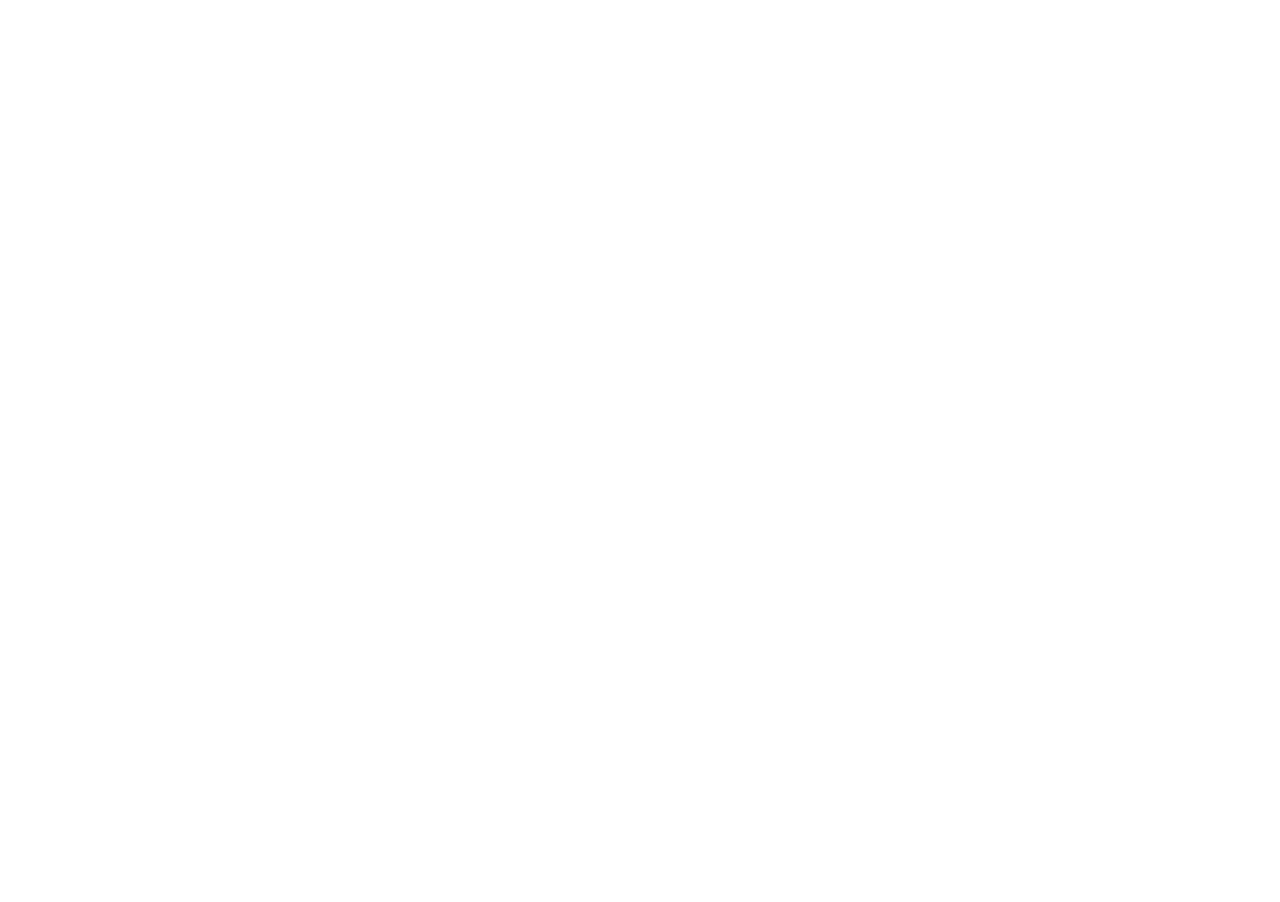
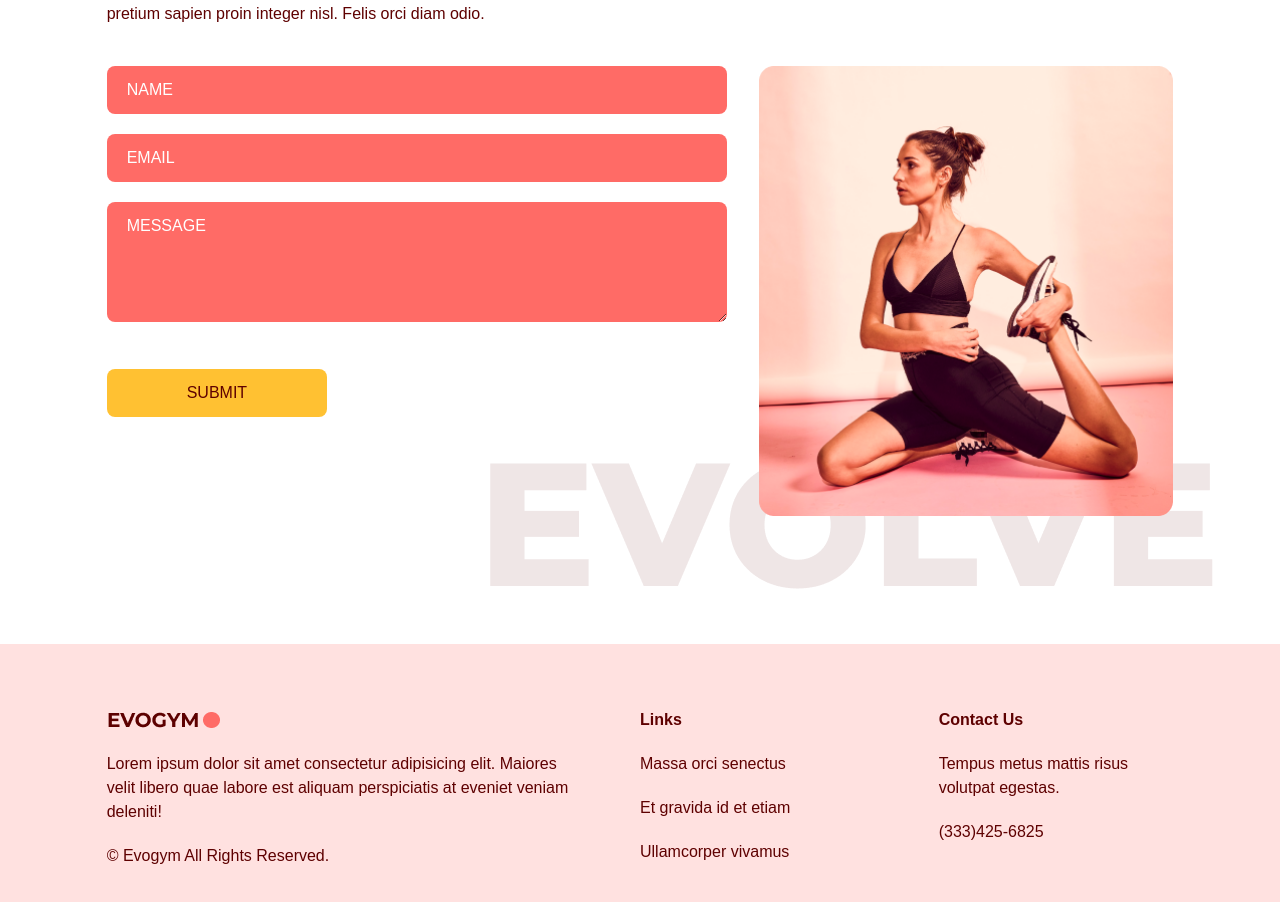
Before and after one commit to otvertka/gym-ts, a React (Vite) app: page / in a window 1280 px wide. Shown: the part 3084-3986 px from the top of the page. Before the commit the page ends 2990 px from the top, so only its background shows below. Built offline with nearby package versions, Linux system fonts and the light colour scheme.

Commit message:
realized contact page

```diff
--- a/package.json
+++ b/package.json
@@ -14,7 +14,8 @@
     "framer-motion": "^11.18.0",
     "react": "^18.3.1",
     "react-anchor-link-smooth-scroll": "^1.0.12",
-    "react-dom": "^18.3.1"
+    "react-dom": "^18.3.1",
+    "react-hook-form": "^7.54.2"
   },
   "devDependencies": {
     "@eslint/js": "^9.17.0",
--- a/src/App.tsx
+++ b/src/App.tsx
@@ -4,6 +4,8 @@
 import Home from "./scenes/home";
 import Benefits from "./scenes/benefits";
 import OurClasses from "./scenes/OurClasses";
+import ContactUs from "./scenes/contactUs";
+import Footer from "./scenes/footer";
 
 
 function App() {
@@ -33,6 +35,8 @@
       <Home setSelectedPage={setSelectedPage} />
       <Benefits setSelectedPage={setSelectedPage} />
       <OurClasses setSelectedPage={setSelectedPage} />
+      <ContactUs setSelectedPage={setSelectedPage} />
+      <Footer setSelectedPage={setSelectedPage} />
     </div>
   )
 }
--- /dev/null
+++ b/src/scenes/contactUs/index.tsx
@@ -0,0 +1,142 @@
+import { useForm } from "react-hook-form";
+import { SelectedPage } from "@/shared/types";
+import { motion } from 'framer-motion';
+import ContactUsPageGraphic from "@/assets/ContactUsPageGraphic.png";
+import HText from "@/shared/HText";
+import { p } from "framer-motion/client";
+
+type Props = {
+    setSelectedPage: (value: SelectedPage) => void;
+}
+
+const ContactUs = ({ setSelectedPage }: Props) => {
+    const inputStyles = `mb-5 w-full rounded-lg bg-primary-500 px-5 py-3 placeholder-white`;
+    const { register, trigger, formState: { errors } } = useForm();
+    const onSubmit = async (e: any) => {
+        const isValid = await trigger();
+        if (!isValid) {
+            e.preventDefault();
+        }
+    }
+    return (
+        <section id="contactus" className="mx-auto w-5/6 pt-24 pb-32">
+            <motion.div onViewportEnter={() => setSelectedPage(SelectedPage.ContactUs)}>
+                {/* HEADER */}
+
+                <motion.div
+                    className="md:-mt-20"
+                    initial="hidden"
+                    whileInView="visible"
+                    viewport={{ once: true, amount: 0.5 }}
+                    transition={{ duration: 0.5 }}
+                    variants={{
+                        hidden: { opacity: 0, x: -50 },
+                        visible: { opacity: 1, x: 0 }
+                    }}>
+                    <HText>
+                        <span className="text-primary-500">Join now</span> to get in shape
+                    </HText>
+                    <p className="my-5">
+                        Pulvinar fames vitae vitae quis. Quis amet vulputate tincidunt at in nulla nec.
+                        Consequat sed facilisis dui sit egestas ultrices tellus.
+                        Ullamcorper arcu id pretium sapien proin integer nisl. Felis orci diam odio.
+                    </p>
+                </motion.div>
+                {/* FORM & IMAGE */}
+                <div className="mt-10 justify-between gap-8 md:flex">
+                    <motion.div
+                        className="mt-10 basis-3/5 md:mt-0"
+                        initial="hidden"
+                        whileInView="visible"
+                        viewport={{ once: true, amount: 0.5 }}
+                        transition={{ duration: 0.5 }}
+                        variants={{
+                            hidden: { opacity: 0, y: 50 },
+                            visible: { opacity: 1, y: 0 }
+                        }}>
+
+                        <form
+                            target="_blank"
+                            onSubmit={onSubmit}
+                            action="https://formsubmit.co/1d43d836a485b5154846a8d4382c731b"
+                            method="POST">
+                            <input
+                                className={inputStyles}
+                                type="text"
+                                placeholder="NAME"
+                                {...register("name", {
+                                    required: true,
+                                    maxLength: 100,
+                                })} />
+                            {errors.name && (
+                                <p className="mt-1 text-primary-500">
+                                    {errors.name.type === "required" && "This field is required."}
+                                    {errors.name.type === "maxLength" && "Max length is 100"}
+                                </p>
+                            )}
+                            <input
+                                className={inputStyles}
+                                type="email"
+                                placeholder="EMAIL"
+                                {...register("email", {
+                                    required: true,
+                                    pattern: /^[A-Z0-9._%+-]+@[A-Z0-9.-]+\.[A-Z]{2,}$/i,
+                                })} />
+                            {errors.name && (
+                                <p className="mt-1 text-primary-500">
+                                    {errors.name.type === "required" && "This field is required."}
+                                    {errors.name.type === "pattern" && "Invalid e-mail address."}
+                                </p>
+                            )}
+                            <textarea
+                                className={inputStyles}
+                                placeholder="MESSAGE"
+                                rows={4}
+                                cols={50}
+                                {...register("message", {
+                                    required: true,
+                                    maxLength: 2000,
+                                })} />
+                            {errors.message && (
+                                <p className="mt-1 text-primary-500">
+                                    {errors.message.type === "required" && "This field is required."}
+                                    {errors.message.type === "maxLength" && "Max length is 2000 char."}
+                                </p>
+                            )}
+
+                            <button
+                                type="submit"
+                                className="mt-5 rounded-lg bg-secondary-500 px-20 py-3 hover:scale-110 transition-all">
+                                SUBMIT
+                            </button>
+                        </form>
+                    </motion.div>
+
+                    <motion.div
+                        className="relative mt-16 basis-2/5 md:mt-0"
+                        initial="hidden"
+                        whileInView="visible"
+                        viewport={{ once: true, amount: 0.5 }}
+                        transition={{ delay: 0.2, duration: 0.5 }}
+                        variants={{
+                            hidden: { opacity: 0, y: 50 },
+                            visible: { opacity: 1, y: 0 }
+                        }}>
+
+                        <div
+                            className="w-full before:absolute before:-bottom-20 before:-right-10 before:z-[-1] md:before:content-evolvetext">
+                            <img
+                                className="w-full"
+                                src={ContactUsPageGraphic}
+                                alt="contact-us-page-graphic" />
+                        </div>
+
+                    </motion.div>
+                </div>
+            </motion.div>
+
+        </section>
+    )
+}
+
+export default ContactUs
--- /dev/null
+++ b/src/scenes/footer/index.tsx
@@ -0,0 +1,28 @@
+import Logo from "@/assets/Logo.png";
+
+function Footer() {
+    return (
+        <footer className="bg-primary-100 py-16">
+            <div className="justify-content mx-auto w-5/6 gap-16 md:flex">
+                <div className="mt-16 basis-1/2 md:mt-0">
+                    <img src={Logo} />
+                    <p className="my-5">Lorem ipsum dolor sit amet consectetur adipisicing elit. Maiores velit libero quae labore est aliquam perspiciatis at eveniet veniam deleniti!</p>
+                    <p>© Evogym All Rights Reserved.</p>
+                </div>
+                <div className="mt-16 basis-1/4 md:mt-0">
+                    <h4 className="font-bold">Links</h4>
+                    <p className="my-5">Massa orci senectus</p>
+                    <p className="my-5">Et gravida id et etiam</p>
+                    <p>Ullamcorper vivamus</p>
+                </div>
+                <div className="mt-16 basis-1/4 md:mt-0">
+                    <h4 className="font-bold">Contact Us</h4>
+                    <p className="my-5">Tempus metus mattis risus volutpat egestas.</p>
+                    <p>(333)425-6825</p>
+                </div>
+            </div>
+        </footer>
+    )
+}
+
+export default Footer
```
Also changed, not shown: 1 other file (tests, documents, lock files or other folders).
